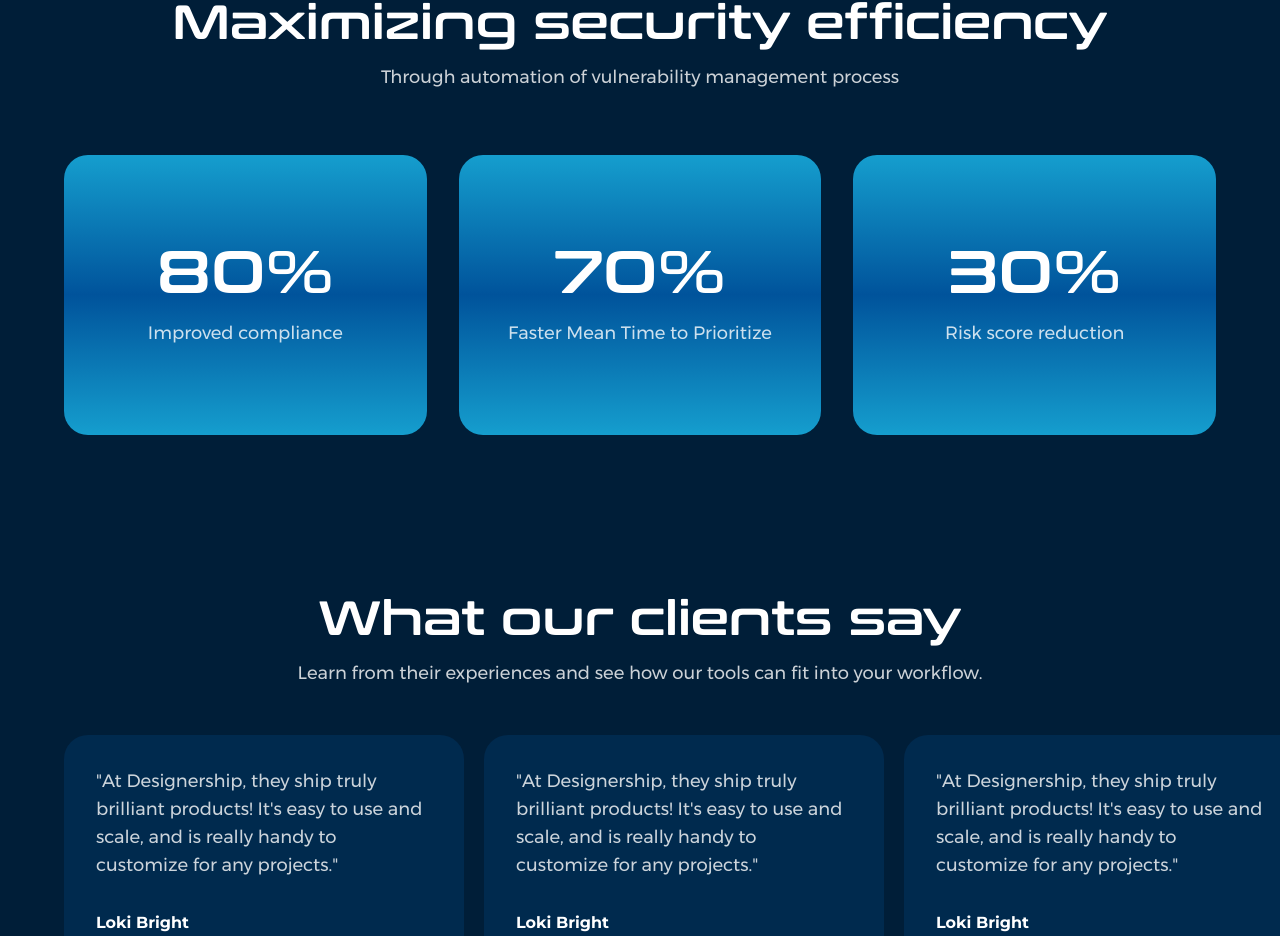
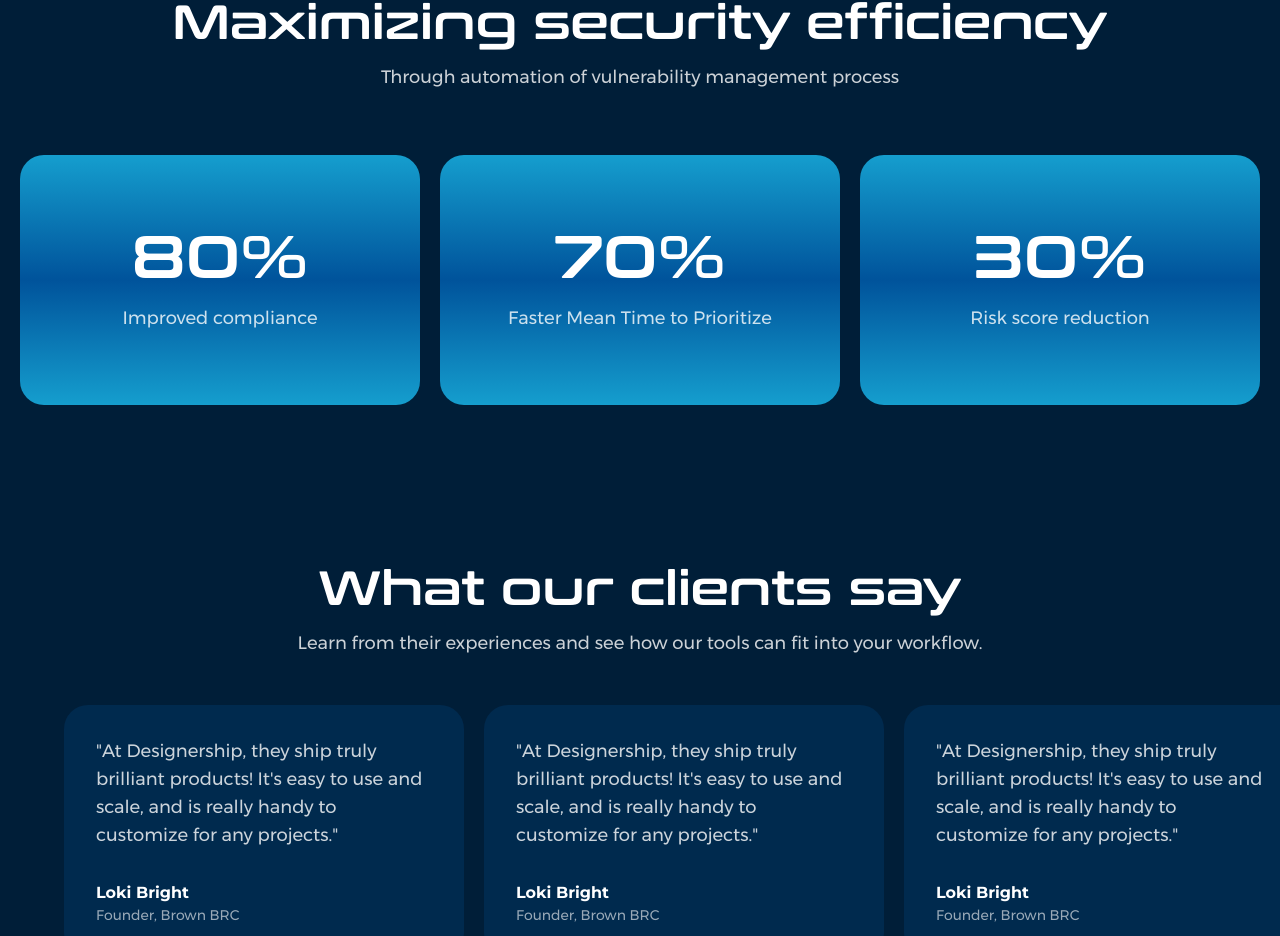
Before and after one commit to NikolaSirakov3/Kikimora-website, a React (Vite) app: page / in a window 1280 px wide. Shown: the part 3517-4453 px from the top of the page. Built offline with nearby package versions, Linux system fonts and the light colour scheme.

Commit message:
Refactor SecurityEfficiency component layout; adjust card dimensions and alignment for improved visual consistency and responsiveness.

```diff
--- a/src/components/home/SecurityEfficiency.tsx
+++ b/src/components/home/SecurityEfficiency.tsx
@@ -13,9 +13,9 @@ export function SecurityEfficiency() {
           </p>
 
           {/* Stats cards container */}
-          <div className="flex justify-between gap-8">
+          <div className="flex justify-center gap-5">
             {/* Improved compliance */}
-            <div className="flex-1 bg-gradient-to-b from-[#159ECE] via-[#00539B] to-[#159ECE] rounded-3xl p-8 flex flex-col items-center min-h-[280px] justify-center z-10">
+            <div className="min-w-[400px] min-h-[250px] bg-gradient-to-b from-[#159ECE] via-[#00539B] to-[#159ECE] rounded-3xl p-8 flex flex-col items-center justify-center z-10">
               <span className="text-6xl text-white font-conthrax mb-4">
                 80%
               </span>
@@ -25,7 +25,7 @@ export function SecurityEfficiency() {
             </div>
 
             {/* Faster Mean Time */}
-            <div className="flex-1 bg-gradient-to-b from-[#159ECE] via-[#00539B] to-[#159ECE] rounded-3xl p-8 flex flex-col items-center min-h-[280px] justify-center z-10">
+            <div className="min-w-[400px] min-h-[250px] bg-gradient-to-b from-[#159ECE] via-[#00539B] to-[#159ECE] rounded-3xl p-8 flex flex-col items-center justify-center z-10">
               <span className="text-6xl text-white font-conthrax mb-4">
                 70%
               </span>
@@ -35,7 +35,7 @@ export function SecurityEfficiency() {
             </div>
 
             {/* Risk score reduction */}
-            <div className="flex-1 bg-gradient-to-b from-[#159ECE] via-[#00539B] to-[#159ECE] rounded-3xl p-8 flex flex-col items-center min-h-[280px] justify-center z-10">
+            <div className="min-w-[400px] min-h-[250px] bg-gradient-to-b from-[#159ECE] via-[#00539B] to-[#159ECE] rounded-3xl p-8 flex flex-col items-center justify-center z-10">
               <span className="text-6xl text-white font-conthrax mb-4">
                 30%
               </span>
```
